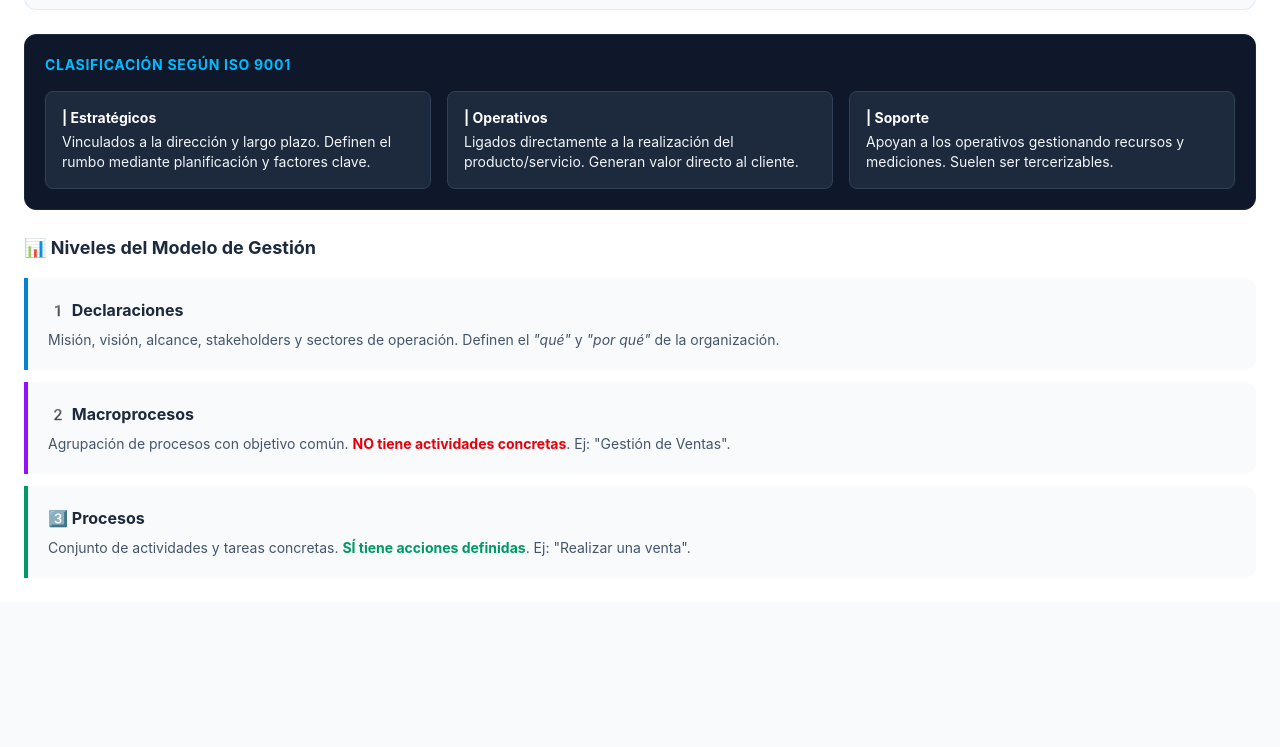
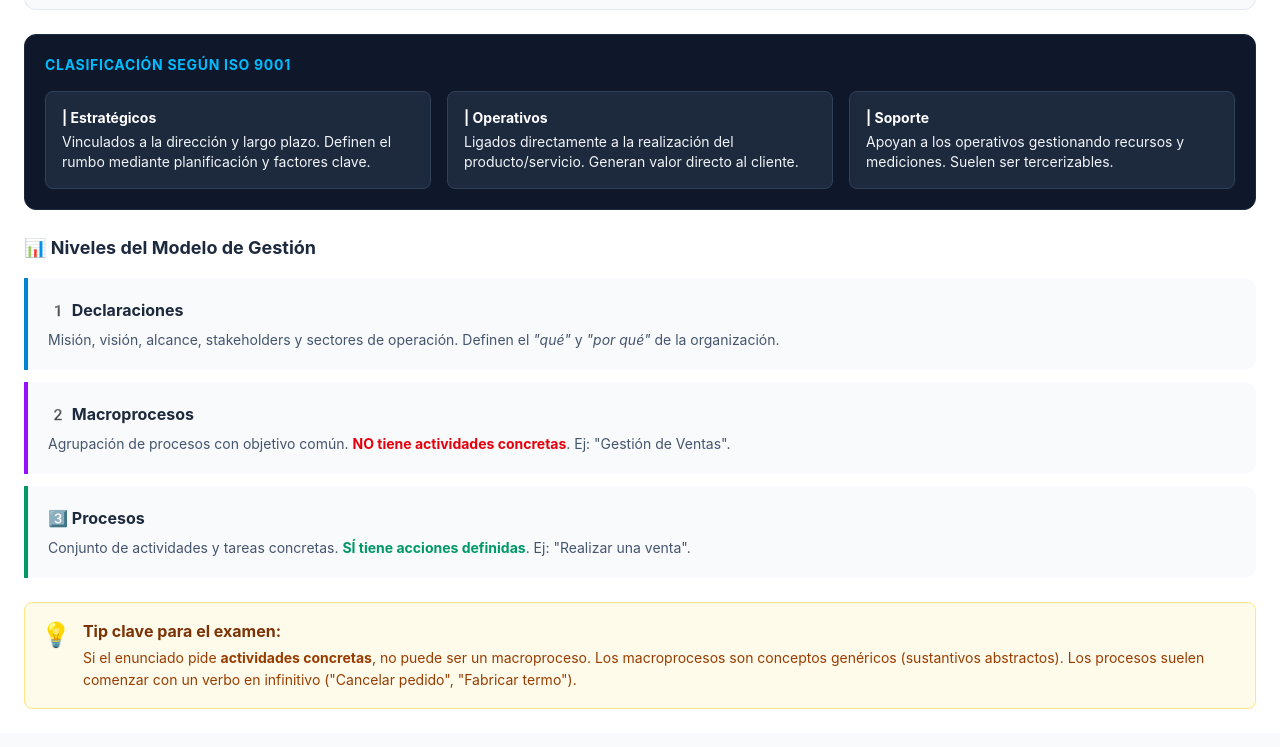
Before and after one commit to leonandres/analisis-de-sistemas, a plain HTML site: page clases/clase-02-procesos-de-negocio/index.html in a window 1280 px wide. Shown: the part 779-1526 px from the top of the page. Before the commit the page ends 1413 px from the top, so only its background shows below. Drawn offline with nearby package versions, Linux system fonts and the light colour scheme.

Commit message:
Agrego tip

```diff
--- a/clases/clase-02-procesos-de-negocio/index.html
+++ b/clases/clase-02-procesos-de-negocio/index.html
@@ -126,6 +126,18 @@
                     </div>
                 </div>
             </div>
+
+            <div class = "mt-6 bg-amber-50 dark:bg-amber-950/30 border border-amber-200 dark:border-amber-900/50 rounded-lg p-4">
+                <div class = "flex items-start gap-3">
+                    <span class = "text-2xl">💡</span>
+                    <div>
+                        <strong class = "text-amber-900 dark:text-amber-200 block mb-1">Tip clave para el examen:</strong>
+                        <p class = "text-sm text-amber-800 dark:text-amber-300 leading-relaxed">
+                            Si el enunciado pide <strong>actividades concretas</strong>, no puede ser un macroproceso. Los macroprocesos son conceptos genéricos (sustantivos abstractos). Los procesos suelen comenzar con un verbo en infinitivo ("Cancelar pedido", "Fabricar termo").
+                        </p>
+                    </div>
+                </div>
+            </div>
         </section>
 
         <!-- Seccion 2: termilagro-->
```
